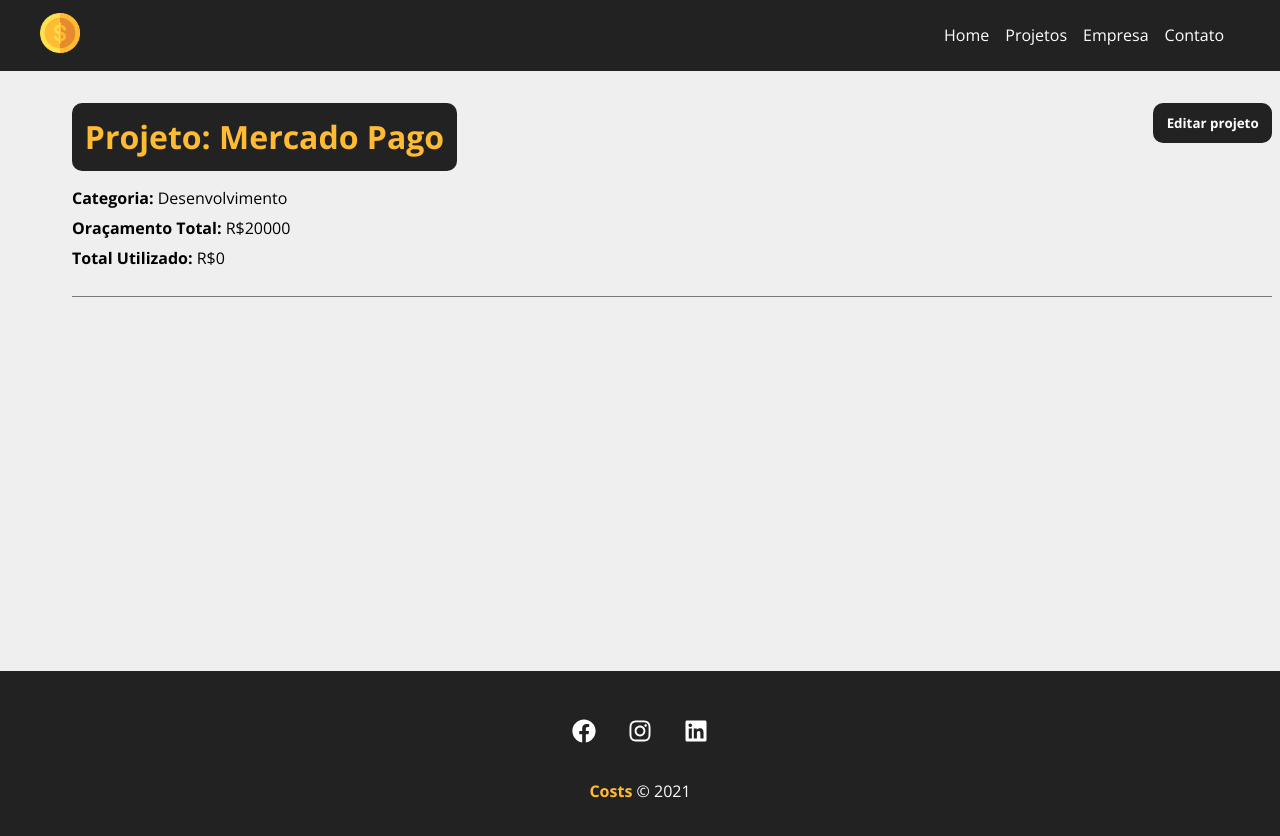
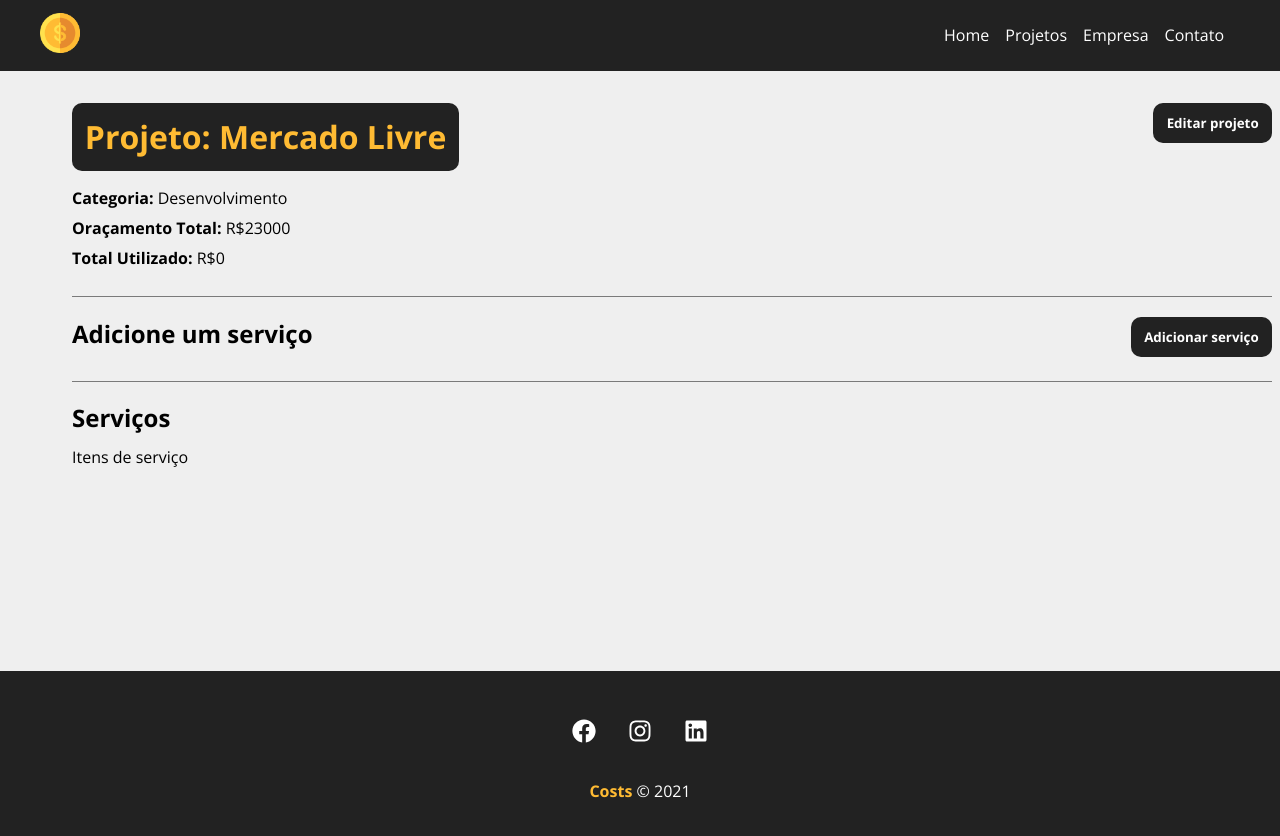
Before and after one commit to DevJavanLuiz/costs-react, a React (Create React App) app: page /project/6c47 in a window 1280 px wide. Shown: the top 836 px of the page. Built offline with nearby package versions, Linux system fonts and the light colour scheme; data requests are answered from the project's data file.

Commit message:
add service

```diff
--- a/db.json
+++ b/db.json
@@ -2,11 +2,22 @@
   "projects": [
     {
       "id": "6c47",
-      "name": "Mercado Pago",
-      "budget": "20000",
+      "name": "Mercado Livre",
+      "budget": "23000",
       "category": {
         "id": "2",
         "name": "Desenvolvimento"
+      },
+      "cost": 0,
+      "services": []
+    },
+    {
+      "id": "2aed",
+      "name": "Ifood",
+      "budget": "20000",
+      "category": {
+        "id": "4",
+        "name": "Planejamento"
       },
       "cost": 0,
       "services": []
--- a/src/components/pages/Project.js
+++ b/src/components/pages/Project.js
@@ -14,6 +14,7 @@
   const [message, setMessage] = useState();
   const [type, setType] = useState();
   const [showProjectForm, setShowProjectForm] = useState(false);
+  const [showServiceForm, setShowServiceForm] = useState(false);
 
   useEffect(() => {
     setTimeout(() => {
@@ -34,11 +35,15 @@
   function toggleProjectForm() {
     setShowProjectForm(!showProjectForm);
   }
+  function toggleServiceForm() {
+    setShowServiceForm(!showServiceForm);
+  }
 
   function editPost(project) {
+    setMessage("");
     // budget validation
     if (project.budget < project.cost) {
-      setMessage("Orçamento menor que o custo total do projeto.");
+      setMessage("Orçamento não pode ser menor que o custo total do projeto.");
       setType("error");
       return false;
     }
@@ -94,6 +99,19 @@
                 </div>
               )}
             </div>
+            <div className={styles.service_form_container}>
+              <h2> Adicione um serviço</h2>
+              <button className={styles.btn} onClick={toggleServiceForm}>
+                {!showServiceForm ? "Adicionar serviço" : "Fechar"}
+              </button>{" "}
+              <div className={styles.project_info}>
+                {showServiceForm && <div>Formulário do serviço</div>}
+              </div>
+            </div>
+            <h2>Serviços</h2>
+            <Container customClass="start">
+              <p>Itens de serviço</p>
+            </Container>
           </Container>
         </div>
       ) : (
```
